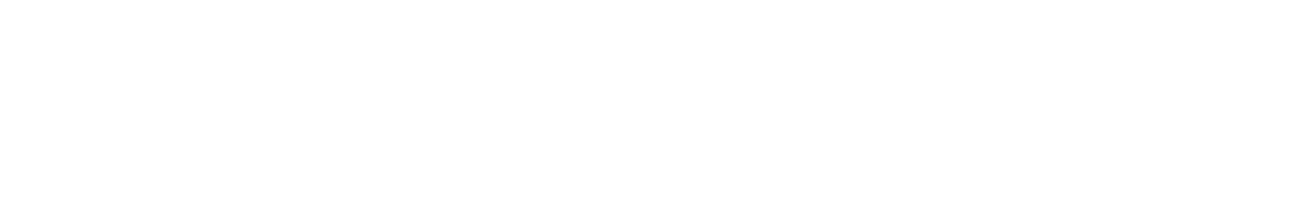
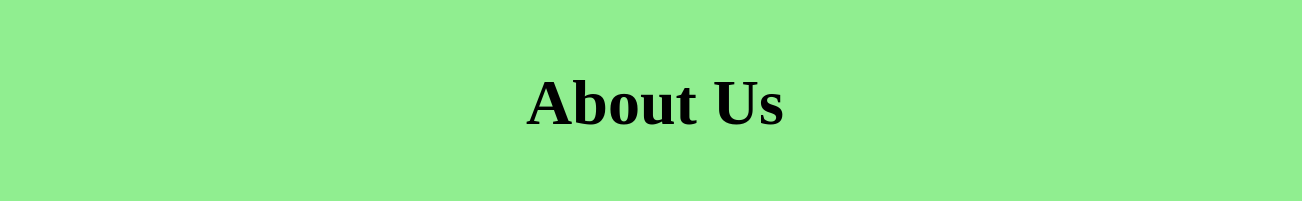
Before and after one commit to ChrisMathews393/Oregon-Trail-Publications, a plain HTML site: page About.html in a window 1280 px wide. Shown: the whole page, 1302 px wide, since content can reach past the window. Drawn offline with Linux system fonts and the light colour scheme.

Commit message:
fixed image links probably
reformatted some buggy shit

```diff
--- a/About.html
+++ b/About.html
@@ -0,0 +1,9 @@
+<html>
+<head>
+    <link rel="stylesheet" href="OTP.css">
+</head>
+<body>
+<div id="AboutDiv">
+        <h1 id="AboutUsHeader">About Us</h1>
+
+</div>
--- a/OTP.css
+++ b/OTP.css
@@ -34,3 +34,13 @@ div#IntroDiv {
 
 
 }
+div#AboutDiv {
+    font-size-adjust: auto;
+    font-size: 200%;
+    text-align: center;
+    width: 100%;
+    padding: 15px;
+    margin:auto;
+    font-stretch: expanded;
+
+}
```
Also changed, not shown: index.html (+7 -7 lines).
